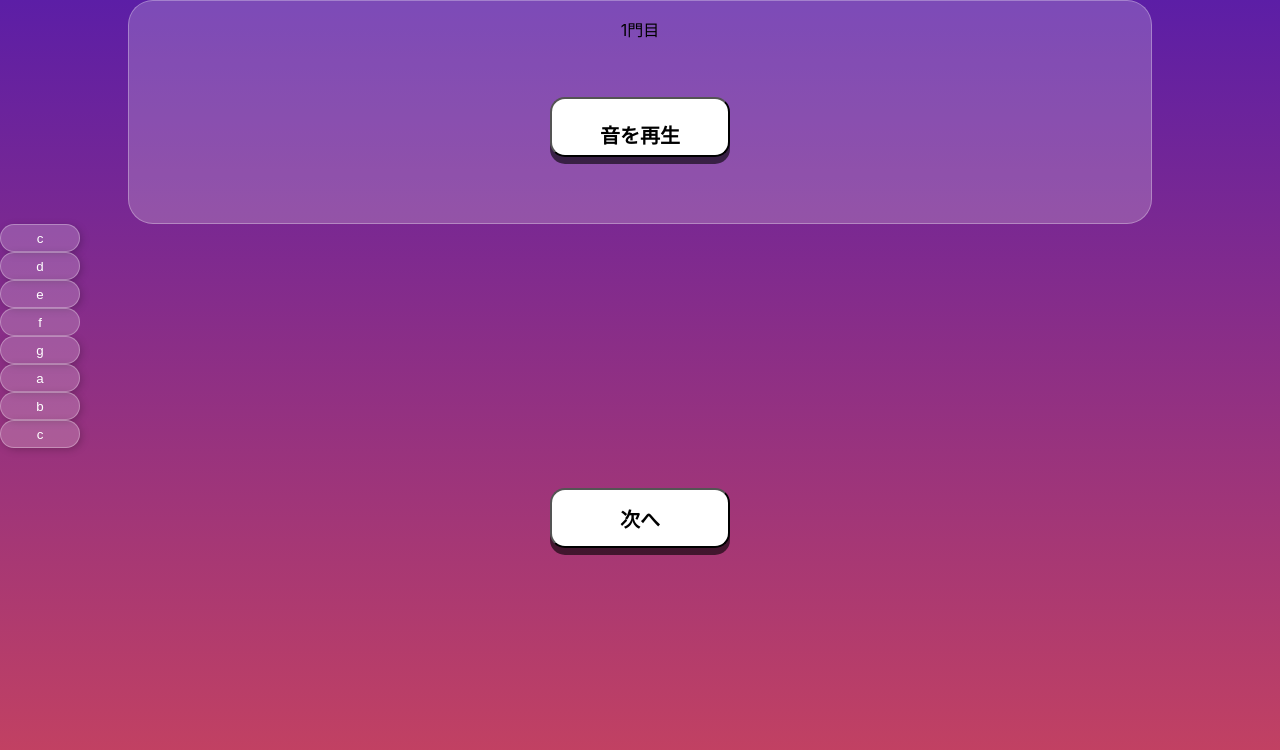
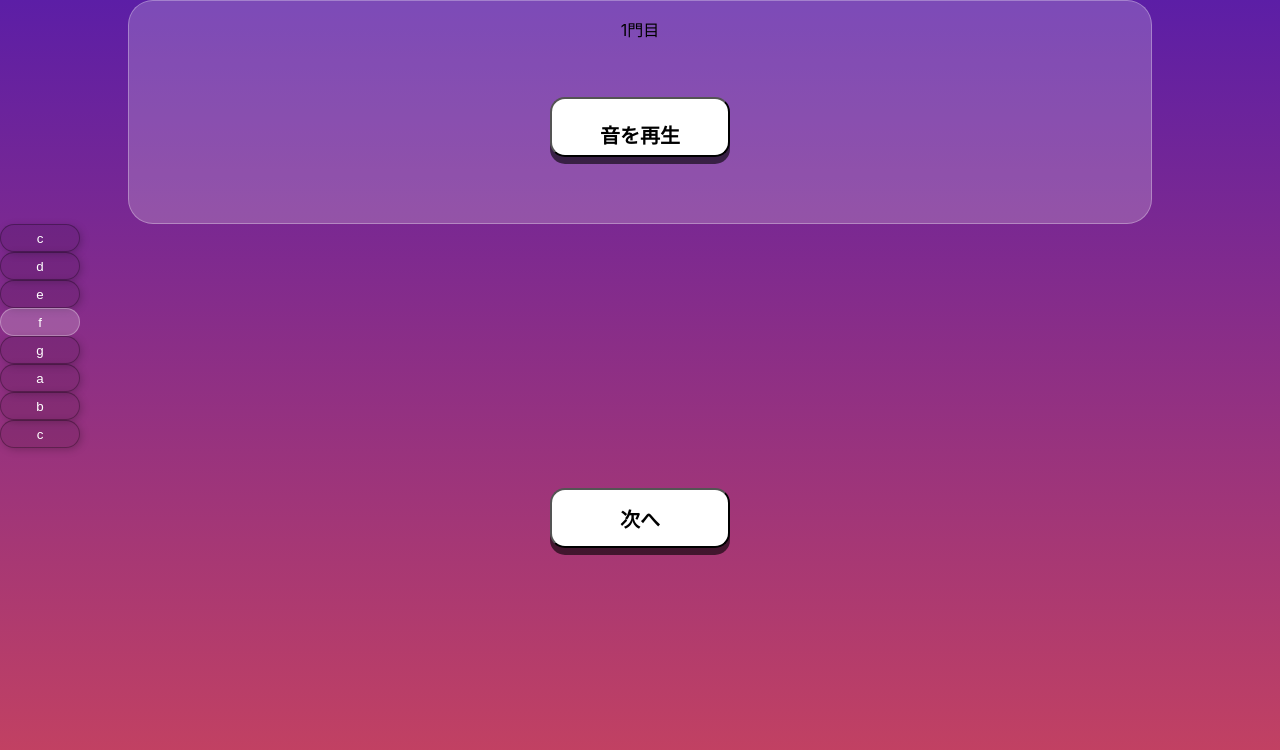
Before and after one commit to kurakke/OnkanNext, a Next.js app: page /game in a window 1280 px wide. Shown: the top 750 px of the page. Built offline with nearby package versions, Linux system fonts and the light colour scheme.

Commit message:
cssの微調整

```diff
--- a/components/button.tsx
+++ b/components/button.tsx
@@ -57,8 +57,15 @@ const disable = keyframes`
 `;
 
 const disableButton = css`
-  ${button}
+  width: 80px;
+  height: 28px;
+  margin: 0 auto;
+  border: 1px solid rgba(0, 0, 0, 0.3);
+  border-radius: 25px;
+  background-color: rgba(0, 0, 0, 0.1);
+  color: #ffffff;
   box-shadow: 2px 2px 9px -1px rgba(0, 0, 0, 0.25);
+
   :active {
     @keyframe {
       ${disable}
```
